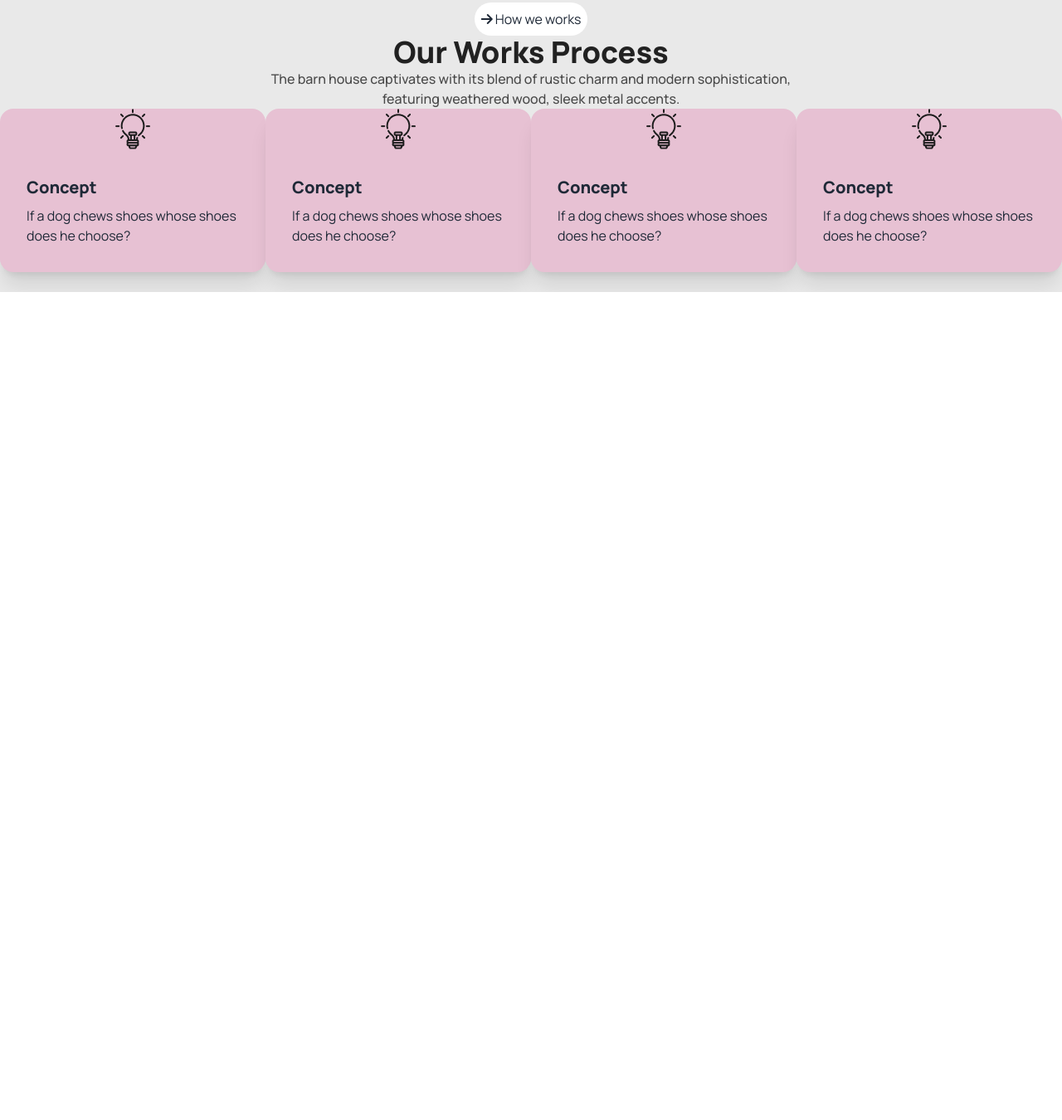
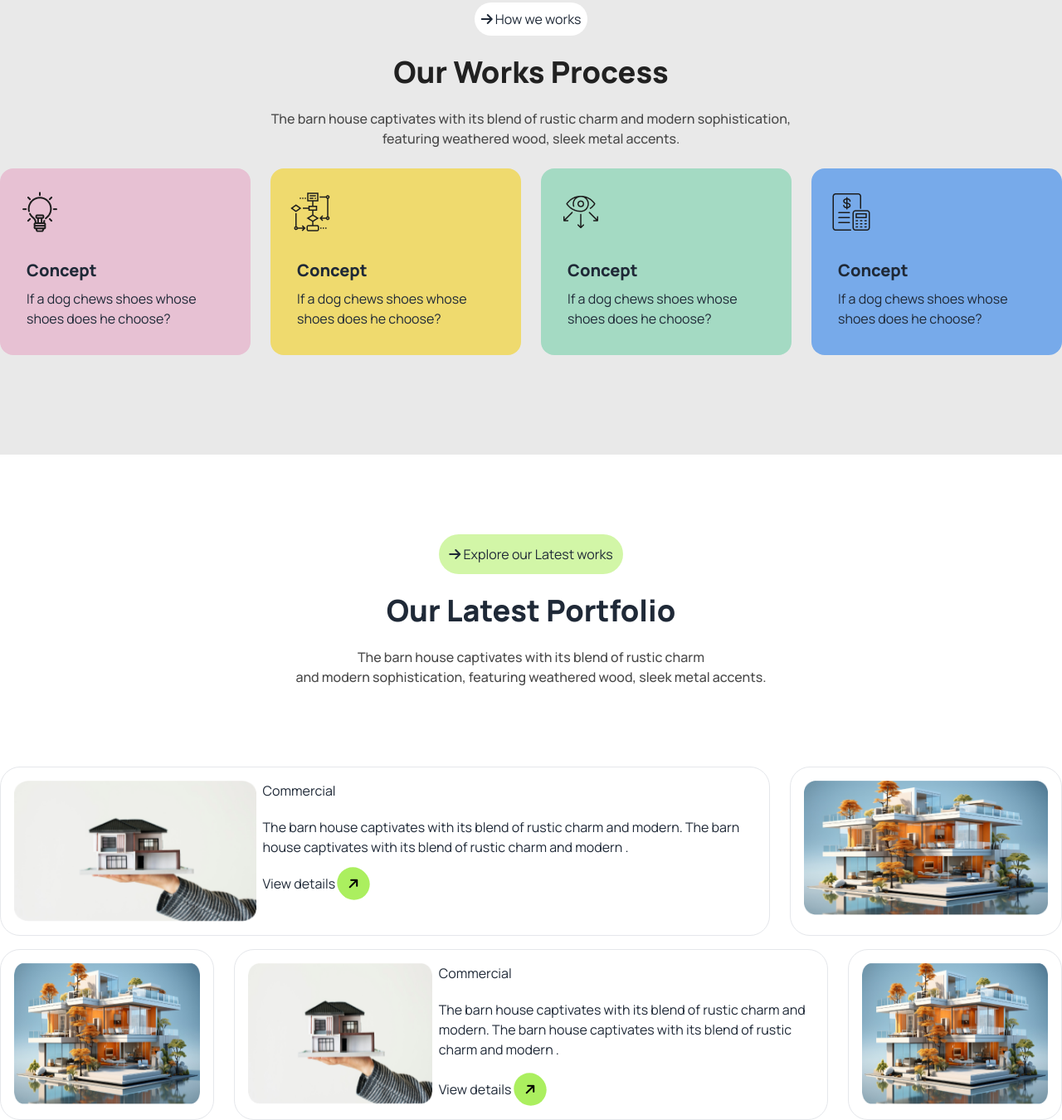
Before and after one commit to tuhin93/assignment-3, a plain HTML site: page index.html in a window 1280 px wide. Shown: the part 1463-2813 px from the top of the page at 83% size. Before the commit the page ends 1815 px from the top, so only its background shows below. Drawn offline with nearby package versions, Linux system fonts and the light colour scheme.

Commit message:
added work process section

```diff
--- a/index.html
+++ b/index.html
@@ -157,51 +157,51 @@
     <!-- work process area -->
     <div class="bg-[#E9E9E9] pt-24 pb-6">
       <!-- work content text center -->
-      <div class="text-center">
+      <div class="text-center space-y-6">
         <button class="bg-white rounded-3xl p-2">
           <i class="fa-solid fa-arrow-right"></i>
           How we works</button>
         <h2 class="text-4xl text-[#212121] font-extrabold">Our Works Process</h2>
-        <p class="text-[#494949] font-medium">The barn house captivates with its blend of rustic charm and modern
+        <p class="text-[#494949] font-medium pb-6">The barn house captivates with its blend of rustic charm and modern
           sophistication,<br> featuring weathered wood, sleek metal accents.</p>
       </div>
       <!-- 4 card section -->
-      <div class="grid grid-cols-4">
+      <div class="grid lg:grid-cols-4 gap-6 pb-24">
         <!-- card 1 -->
-        <div class="card bg-[#E7C1D3] shadow-xl">
-          <figure>
+        <div class="card bg-[#E7C1D3]">
+          <div class="pl-6 pt-7">
             <img src="assets/concept.png" alt="Shoes" />
-          </figure>
+          </div>
           <div class="card-body">
             <h2 class="card-title text-xl font-extrabold">Concept</h2>
             <p>If a dog chews shoes whose shoes does he choose?</p>
           </div>
         </div>
-        <!-- card 1 -->
-        <div class="card bg-[#E7C1D3] shadow-xl">
-          <figure>
-            <img src="assets/concept.png" alt="Shoes" />
-          </figure>
+        <!-- card 2 -->
+        <div class="card bg-[#EFDA6E]">
+          <div class="pl-6 pt-7">
+            <img src="assets/flow-chart.png" alt="Shoes" />
+          </div>
           <div class="card-body">
             <h2 class="card-title text-xl font-extrabold">Concept</h2>
             <p>If a dog chews shoes whose shoes does he choose?</p>
           </div>
         </div>
-        <!-- card 1 -->
-        <div class="card bg-[#E7C1D3] shadow-xl">
-          <figure>
-            <img src="assets/concept.png" alt="Shoes" />
-          </figure>
+        <!-- card 3 -->
+        <div class="card bg-[#A4DAC3]">
+          <div class="pl-6 pt-7">
+            <img src="assets/vision.png" alt="Shoes" />
+          </div>
           <div class="card-body">
             <h2 class="card-title text-xl font-extrabold">Concept</h2>
             <p>If a dog chews shoes whose shoes does he choose?</p>
           </div>
         </div>
-        <!-- card 1 -->
-        <div class="card bg-[#E7C1D3] shadow-xl">
-          <figure>
-            <img src="assets/concept.png" alt="Shoes" />
-          </figure>
+        <!-- card 4 -->
+        <div class="card bg-[#77AAEA]">
+          <div class="pl-6 pt-7">
+            <img src="assets/budget-planning.png" alt="Shoes" />
+          </div>
           <div class="card-body">
             <h2 class="card-title text-xl font-extrabold">Concept</h2>
             <p>If a dog chews shoes whose shoes does he choose?</p>
@@ -209,6 +209,64 @@
         </div>
       </div>
     </div>
+    <!-- Our latest Portfolio -->
+    <div class="mt-24">
+      <!-- center tex area -->
+      <div class="text-center space-y-6">
+        <button class="bg-[#acef5f8b] rounded-3xl p-3">
+          <i class="fa-solid fa-arrow-right"></i>
+          Explore our Latest works</button>
+          <h2 class="text-4xl font-extrabold">Our Latest Portfolio</h2>
+          <p class="pb-24 font-medium text-[#494949]">The barn house captivates with its blend of rustic charm <br> and modern sophistication, featuring weathered wood, sleek metal accents.</p>
+      </div>
+    </div>
+    <!-- top 2 card -->
+     <div class="lg:flex">
+      <!-- bigger section -->
+       <div class="flex gap-2 border rounded-3xl px-4 py-4 w-4/5">
+        <div>
+          <img src="assets/img1.png" alt="" class="w-[500px] h-[170px]">
+        </div>
+        <div class="space-y-5">
+          <h1>Commercial</h1>
+          <p class="pb-3">The barn house captivates with its blend of rustic charm and modern. The barn house captivates with its blend of rustic charm and modern .</p>
+          <a class="rounded-3xl w-40 mx-auto]">
+            View details
+            <i class="fa-solid fa-arrow-right -rotate-45 bg-[#ABEF5F] rounded-full p-3 text-black"></i>
+          </a>
+        </div>
+       </div>
+       <!-- right image section -->
+        <div class="gap-2 border rounded-3xl px-4 py-4 ml-6">
+          <img src="assets/img2.png" alt="">
+        </div>
+     </div>
+    <!-- other 3 card -->
+     <div class="lg:flex mt-4">
+      <!-- left section -->
+      <div class="gap-2 border rounded-3xl px-4 py-4">
+        <img src="assets/img2.png" class="w-[500px] h-[170px]">
+      </div>
+      <!-- center section -->
+       <div class="flex gap-2 border rounded-3xl px-4 py-4 ml-6">
+        <div>
+          <img src="assets/img1.png" alt="" class="w-[500px] h-[170px]">
+        </div>
+        <div class="space-y-5">
+          <h1>Commercial</h1>
+          <p class="pb-4">The barn house captivates with its blend of rustic charm and modern. The barn house captivates with its blend of rustic charm and modern .</p>
+          <a class="rounded-3xl w-40 mx-auto">
+            View details
+            <i class="fa-solid fa-arrow-right -rotate-45 bg-[#ABEF5F] rounded-full p-3 text-black"></i>
+          </a>
+        </div>
+       </div>
+        <!-- right section -->
+        <div class="gap-2 border rounded-3xl px-4 py-4 ml-6">
+          <img src="assets/img2.png" class="w-[500px] h-[170px]">
+        </div>
+     </div>
+     <!-- background image section -->
   </main>
   <footer></footer>
 
```
